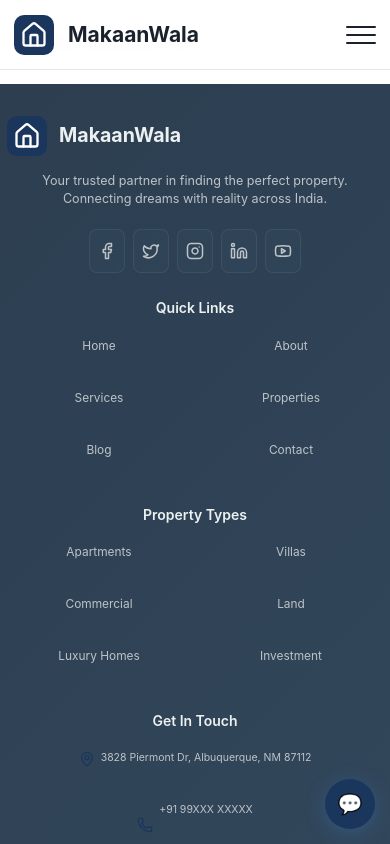
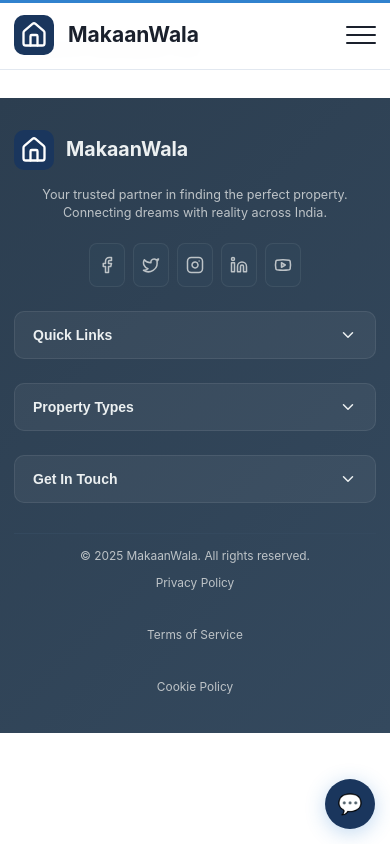
Before and after one commit to harshitt13/MakaanWala, a React (Vite) app: page /search in a window 390 px wide. Shown: the top 844 px of the page. Built offline with nearby package versions, Linux system fonts and the light colour scheme.

Commit message:
feat: enhance About component with animated counters and improved visibility handling; add collapsible sections in Footer for mobile responsiveness; restore original sizes in Pricing component; refine mobile styles for better layout and usability

```diff
--- a/src/components/About.jsx
+++ b/src/components/About.jsx
@@ -1,66 +1,86 @@
 "use client"
 
-import { useState, useEffect, useRef } from "react"
+import { useState, useEffect, useRef, useCallback } from "react"
+// Counter targets extracted outside component to keep stable reference for hooks
+const COUNTER_TARGETS = { experience: 20, properties: 5000, clients: 15000, agents: 250 }
 import "./About.css"
 
 const About = () => {
-  const [counters, setCounters] = useState({
-    experience: 0,
-    properties: 0,
-    clients: 0,
-    agents: 0,
-  })
-  const [isVisible, setIsVisible] = useState(false)
+  const [counters, setCounters] = useState({ experience: 0, properties: 0, clients: 0, agents: 0 })
+  const [hasAnimated, setHasAnimated] = useState(false)
   const aboutRef = useRef(null)
+  const statsRef = useRef(null)
+
+  // Animation using requestAnimationFrame for smoother & battery friendly updates on mobile
+  const runCounterAnimation = useCallback(() => {
+    if (hasAnimated) return
+    setHasAnimated(true)
+
+    // Respect reduced motion preference
+    if (window.matchMedia && window.matchMedia('(prefers-reduced-motion: reduce)').matches) {
+      setCounters({ ...COUNTER_TARGETS })
+      return
+    }
+
+    const duration = 1800
+    const startTime = performance.now()
+
+    const animate = (now) => {
+      const elapsed = now - startTime
+      const progress = Math.min(elapsed / duration, 1)
+      const eased = 1 - Math.pow(1 - progress, 3) // easeOutCubic
+
+      setCounters({
+          experience: Math.round(COUNTER_TARGETS.experience * eased),
+          properties: Math.round(COUNTER_TARGETS.properties * eased),
+          clients: Math.round(COUNTER_TARGETS.clients * eased),
+          agents: Math.round(COUNTER_TARGETS.agents * eased),
+        })
+
+      if (progress < 1) requestAnimationFrame(animate)
+    }
+    requestAnimationFrame(animate)
+  }, [hasAnimated])
 
   useEffect(() => {
+    // Fallback if IntersectionObserver not supported
+    if (typeof window !== 'undefined' && !('IntersectionObserver' in window)) {
+      runCounterAnimation()
+      return
+    }
+
+    const node = statsRef.current || aboutRef.current
+    if (!node) return
+
     const observer = new IntersectionObserver(
-      ([entry]) => {
-        if (entry.isIntersecting && !isVisible) {
-          setIsVisible(true)
-          animateCounters()
-        }
+      (entries) => {
+        entries.forEach((entry) => {
+          if (entry.isIntersecting) {
+            runCounterAnimation()
+          }
+        })
       },
-      { threshold: 0.3 },
+      {
+        threshold: 0.2,
+        // Positive bottom rootMargin so it triggers earlier on small (mobile) viewports
+        rootMargin: '0px 0px -10% 0px',
+      },
     )
 
-    if (aboutRef.current) {
-      observer.observe(aboutRef.current)
+    observer.observe(node)
+    return () => observer.disconnect()
+  }, [hasAnimated, runCounterAnimation])
+
+  // Immediate trigger if already in viewport on initial load (mobile Safari quirk)
+  useEffect(() => {
+    if (hasAnimated) return
+    const node = statsRef.current
+    if (!node) return
+    const rect = node.getBoundingClientRect()
+    if (rect.top < window.innerHeight && rect.bottom > 0) {
+      runCounterAnimation()
     }
-
-    return () => observer.disconnect()
-  }, [isVisible])
-
-  const animateCounters = () => {
-    const targets = {
-      experience: 20,
-      properties: 5000,
-      clients: 15000,
-      agents: 250,
-    }
-
-    const duration = 2000
-    const steps = 50
-    const stepDuration = duration / steps
-
-    Object.keys(targets).forEach((key) => {
-      const target = targets[key]
-      const increment = target / steps
-      let current = 0
-
-      const timer = setInterval(() => {
-        current += increment
-        if (current >= target) {
-          current = target
-          clearInterval(timer)
-        }
-        setCounters((prev) => ({
-          ...prev,
-          [key]: Math.floor(current),
-        }))
-      }, stepDuration)
-    })
-  }
+  }, [hasAnimated, runCounterAnimation])
 
   const teamMembers = [
     {
@@ -158,7 +178,7 @@ const About = () => {
           </div>
         </div>
 
-        <div className="stats-section">
+        <div className="stats-section" ref={statsRef}>
           <div className="stats-container">
             <div className="stat-item">
               <div className="stat-icon">📅</div>
--- a/src/components/Footer.css
+++ b/src/components/Footer.css
@@ -291,3 +291,44 @@
     display: none;
   }
 }
+
+/* Mobile collapsible enhancements */
+@media (max-width: 768px) {
+  .footer-collapsible .footer-links-grid,
+  .footer-collapsible .contact-info { transition: height .35s ease, opacity .3s ease; }
+
+  .footer-collapsible .collapsible-content { overflow: hidden; }
+
+  /* Start closed except ones with .open applied via React */
+  .footer-collapsible:not(.open) .collapsible-content { height:0; opacity:0; pointer-events:none; }
+  .footer-collapsible.open .collapsible-content { height:auto; opacity:1; }
+
+  .footer-toggle {
+    width:100%;
+    background:rgba(255,255,255,0.05);
+    color:#ecf0f1;
+    border:1px solid rgba(255,255,255,0.08);
+    padding:14px 18px;
+    border-radius:10px;
+    font-size:1rem;
+    font-weight:600;
+    display:flex;
+    align-items:center;
+    justify-content:space-between;
+    gap:12px;
+    cursor:pointer;
+    transition:background .3s ease, border-color .3s ease;
+  }
+  .footer-toggle:hover { background:rgba(255,255,255,0.1); }
+  .footer-toggle .chevron { transition: transform .35s ease; }
+  .footer-collapsible.open .footer-toggle .chevron { transform:rotate(180deg); }
+
+  /* Spacing inside collapsed sections */
+  .footer-collapsible .footer-links-grid, .footer-collapsible .contact-info { padding-top:12px; }
+}
+
+@media (min-width: 769px) {
+  /* Ensure desktop unaffected */
+  .footer-toggle { display:none; }
+  .footer-collapsible .collapsible-content { height:auto !important; opacity:1 !important; overflow:visible; }
+}
--- a/src/components/Footer.jsx
+++ b/src/components/Footer.jsx
@@ -9,10 +9,43 @@ import {
   Mail,
   Clock,
   Home,
+  ChevronDown,
 } from "lucide-react";
+import { useEffect, useState } from "react";
 import "./Footer.css";
 
 const Footer = () => {
+  const [isMobile, setIsMobile] = useState(false);
+  const [open, setOpen] = useState({
+    quick: false, // start closed on mobile; will be opened on desktop via effect
+    types: false,
+    contact: false,
+  });
+
+  useEffect(() => {
+    const mq = window.matchMedia("(max-width: 768px)");
+    const apply = () => setIsMobile(mq.matches);
+    apply();
+    mq.addEventListener("change", apply);
+    return () => mq.removeEventListener("change", apply);
+  }, []);
+
+  // When switching to desktop ensure all sections are open visually (CSS handles layout)
+  useEffect(() => {
+    if (!isMobile) {
+      // Desktop: show all sections expanded
+      setOpen({ quick: true, types: true, contact: true });
+    } else {
+      // Mobile: all collapsed by default
+      setOpen({ quick: false, types: false, contact: false });
+    }
+  }, [isMobile]);
+
+  const toggle = (key) => {
+    if (!isMobile) return; // no-op on desktop
+    setOpen(prev => ({ ...prev, [key]: !prev[key] }));
+  };
+
   return (
     <footer className="footer">
       <div className="container">
@@ -76,8 +109,17 @@ const Footer = () => {
             </div>
           </div>
 
-          <div className="footer-section">
-            <h4>Quick Links</h4>
+          <div className={`footer-section footer-collapsible ${open.quick ? "open" : ""}`}>
+            <button
+              className="footer-toggle"
+              aria-expanded={open.quick}
+              aria-controls="footer-quick-links"
+              onClick={() => toggle("quick")}
+            >
+              <span>Quick Links</span>
+              <ChevronDown size={18} className="chevron" />
+            </button>
+            <div id="footer-quick-links" className="collapsible-content">
               <div className="footer-links-grid">
                 <a href="#home">Home</a>
                 <a href="#about">About</a>
@@ -87,9 +129,19 @@ const Footer = () => {
                 <a href="#contact">Contact</a>
               </div>
             </div>
+          </div>
 
-          <div className="footer-section">
-            <h4>Property Types</h4>
+            <div className={`footer-section footer-collapsible ${open.types ? "open" : ""}`}>
+              <button
+                className="footer-toggle"
+                aria-expanded={open.types}
+                aria-controls="footer-property-types"
+                onClick={() => toggle("types")}
+              >
+                <span>Property Types</span>
+                <ChevronDown size={18} className="chevron" />
+              </button>
+              <div id="footer-property-types" className="collapsible-content">
                 <div className="footer-links-grid">
                   <a href="#">Apartments</a>
                   <a href="#">Villas</a>
@@ -99,9 +151,19 @@ const Footer = () => {
                   <a href="#">Investment</a>
                 </div>
               </div>
+            </div>
 
-          <div className="footer-section footer-contact">
-            <h4>Get In Touch</h4>
+          <div className={`footer-section footer-contact footer-collapsible ${open.contact ? "open" : ""}`}>
+            <button
+              className="footer-toggle"
+              aria-expanded={open.contact}
+              aria-controls="footer-contact-info"
+              onClick={() => toggle("contact")}
+            >
+              <span>Get In Touch</span>
+              <ChevronDown size={18} className="chevron" />
+            </button>
+            <div id="footer-contact-info" className="collapsible-content">
               <div className="contact-info">
                 <div className="contact-item">
                   <MapPin size={16} />
@@ -117,8 +179,8 @@ const Footer = () => {
                 </div>
                 <div className="contact-item">
                   <Clock size={16} />
-                <span>Mon-Fri: 9AM-7PM<br />
-                  Sat-Sun: 10AM-5PM</span>
+                  <span>Mon-Fri: 9AM-7PM<br />Sat-Sun: 10AM-5PM</span>
+                </div>
               </div>
             </div>
           </div>
--- a/src/components/Pricing.css
+++ b/src/components/Pricing.css
@@ -22,7 +22,7 @@
 }
 
 .toggle-switch {
-  width: 60px;
+  width: 60px; /* original desktop size restored */
   height: 30px;
   background: #e0e0e0;
   border: none;
@@ -37,7 +37,7 @@
 }
 
 .toggle-slider {
-  width: 26px;
+  width: 26px; /* original desktop size restored */
   height: 26px;
   background: white;
   border-radius: 50%;
@@ -49,8 +49,10 @@
 }
 
 .toggle-switch.annual .toggle-slider {
-  transform: translateX(30px);
+  transform: translateX(30px); /* matches 60px container with 26px knob */
 }
+
+/* (Mobile overrides for toggle removed - reverted to original sizing across breakpoints) */
 
 .discount-badge {
   background: #ff6b6b;
@@ -341,6 +343,8 @@
   .pricing-cta {
     padding: 40px 20px;
   }
+
+  /* (Reverted segmented billing toggle styles removed) */
 }
 
 @media (max-width: 480px) {
--- a/src/components/Pricing.jsx
+++ b/src/components/Pricing.jsx
@@ -95,7 +95,7 @@ const Pricing = ({ onNavigateToContact }) => {
           <p>Flexible pricing options for all your real estate needs</p>
         </div>
 
-        <div className="billing-toggle">
+  <div className="billing-toggle">
           <span className={!isAnnual ? "active" : ""}>Monthly</span>
           <button className={`toggle-switch ${isAnnual ? "annual" : ""}`} onClick={() => setIsAnnual(!isAnnual)}>
             <div className="toggle-slider"></div>
@@ -127,7 +127,7 @@ const Pricing = ({ onNavigateToContact }) => {
               </div>
 
               <div className="plan-features">
-                <h4>What's Included:</h4>
+                <h4>What&#39;s Included:</h4>
                 <ul>
                   {plan.features.map((feature, index) => (
                     <li key={index} className="included">
@@ -183,7 +183,7 @@ const Pricing = ({ onNavigateToContact }) => {
             </div>
             <div className="faq-item">
               <h4>Do you offer refunds?</h4>
-              <p>We offer a 30-day satisfaction guarantee. If you're not happy, we'll refund your payment.</p>
+              <p>We offer a 30-day satisfaction guarantee. If you&#39;re not happy, we&#39;ll refund your payment.</p>
             </div>
             <div className="faq-item">
               <h4>Is there a contract commitment?</h4>
--- a/src/styles/mobile-responsive.css
+++ b/src/styles/mobile-responsive.css
@@ -52,6 +52,99 @@
 }
 
 /* Mobile breakpoint utilities */
+@media (max-width: 768px) {
+  /* Global layout tightening */
+  .container, .header-container, .hero-content, .services-section .container, .pricing-section .container, .about-section .container, .property-detail-page .container, .footer > .container {
+    padding-left: var(--space-md);
+    padding-right: var(--space-md);
+  }
+
+  /* Prevent large grids from overflowing */
+  .hero-main, .stats-container, .hero-stats, .services-tabs, .pricing-grid, .team-grid, .footer-content, .property-content, .amenities-grid, .places-grid {
+    width: 100%;
+    margin-left: auto;
+    margin-right: auto;
+  }
+
+  /* Generic grid collapse helper (if not already single column) */
+  .collapse-on-mobile-2 { grid-template-columns: 1fr 1fr !important; }
+  .collapse-on-mobile-1 { grid-template-columns: 1fr !important; }
+
+  /* Horizontal scroll prevention for wide elements */
+  table, .pricing-grid, .services-tabs { overflow-x: auto; }
+  table { display: block; }
+
+  /* Flex row to column fallback */
+  .stack-mobile, .header-actions, .cta-buttons, .hero-buttons { flex-direction: column !important; gap: var(--space-md); }
+
+  /* Cards full width */
+  .pricing-card, .service-card, .team-card, .stat-card, .property-card, .detail-card { width: 100%; }
+
+  /* Text scaling safeguards */
+  h1.hero-title { font-size: clamp(2.1rem, 7vw, 2.9rem); }
+  .hero-subtitle { font-size: 1.05rem; }
+
+  /* Remove heavy shadows for performance */
+  .hero-image, .team-card, .pricing-card, .service-card, .property-main, .agent-card, .inquiry-form { box-shadow: var(--shadow-md); }
+
+  /* Narrow search adjustments safeguard (fallback if component CSS misses) */
+  .search-container { max-width: 100%; }
+
+  /* Ensure images scale properly */
+  img, video, canvas { max-width: 100%; height: auto; }
+
+  /* Footer link sizing tweak */
+  .footer-links-grid a { line-height: 1.3; }
+ }
+
+/* Very small devices fine‑tuning beyond existing rules */
+@media (max-width: 480px) {
+  /* Reduce outer vertical gaps */
+  section, .services-section, .pricing-section, .about-section, .property-detail-page { padding-top: 32px; padding-bottom: 32px; }
+
+  /* Tighten grids further */
+  .stats-container, .hero-stats { gap: var(--space-md); }
+
+  /* Prevent button text wrapping oddly */
+  button, .btn, .contact-button, .search-button { white-space: nowrap; }
+
+  /* Wrap long property titles gracefully */
+  .property-title-section h1 { word-break: break-word; hyphens: auto; }
+
+  /* Shrink large numeric displays */
+  .amount { font-size: 2.2rem !important; }
+
+  /* Generic utility to hide heavy visuals */
+  .hide-480 { display: none !important; }
+
+  /* Ensure thumbnails don't overflow */
+  .thumbnail-grid { gap: 8px; }
+
+  /* More comfortable tap targets in dense lists */
+  .footer-links-grid a, .plan-features li, .service-features li { padding: 6px 4px; }
+}
+
+/* Ultra small (<=380px) safety net */
+@media (max-width: 380px) {
+  .hero-title { font-size: clamp(1.9rem, 8vw, 2.4rem); }
+  .search-button, .cta-button, .contact-button { padding: var(--space-md) var(--space-lg); }
+  .pricing-card, .service-card { padding: 24px 18px; }
+  .plan-header h3 { font-size: 1.4rem; }
+  .property-price { font-size: 1.3rem; }
+  .property-stats { gap: 12px; }
+  .property-stats .stat { flex-wrap: wrap; }
+}
+
+/* (Compact & micro mobile button styles removed per revert request) */
+
+/* Removed compact & micro button overrides (reverted) */
+
+/* Landscape phones (height constrained) */
+@media (max-height: 500px) and (orientation: landscape) {
+  .hero { padding-top: 70px; min-height: 420px; }
+  .hero-image { height: 240px; }
+  .nav { max-height: calc(100vh - 70px); overflow-y: auto; }
+/* Re-wrap stray utilities inside correct media query */
 @media (max-width: 768px) {
   .mobile-only {
     display: block;
@@ -215,12 +308,7 @@
     padding-right: 10px;
   }
 
-  /* Ensure buttons don't get too small */
-  .btn {
-    min-height: 48px;
-    padding: var(--space-md);
-    font-size: 0.95rem;
-  }
+  /* Original button size retained (no forced shrink here) */
 
   /* Stack all flex layouts */
   .flex {
```
Lines whose indentation alone changed are shown as unchanged.
